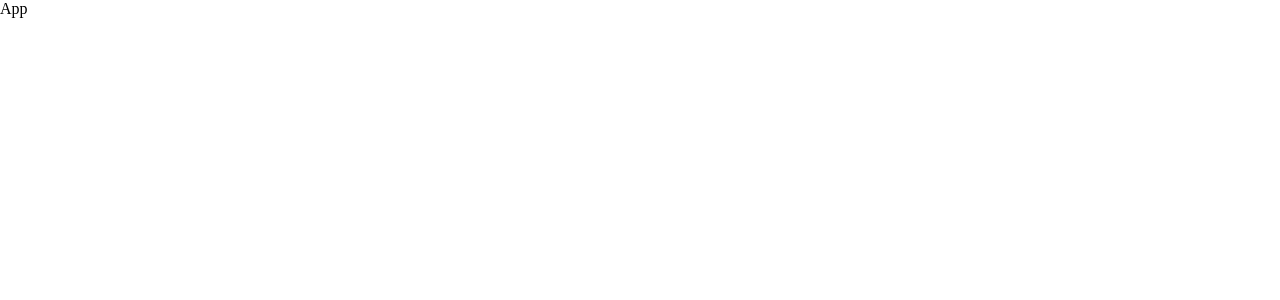
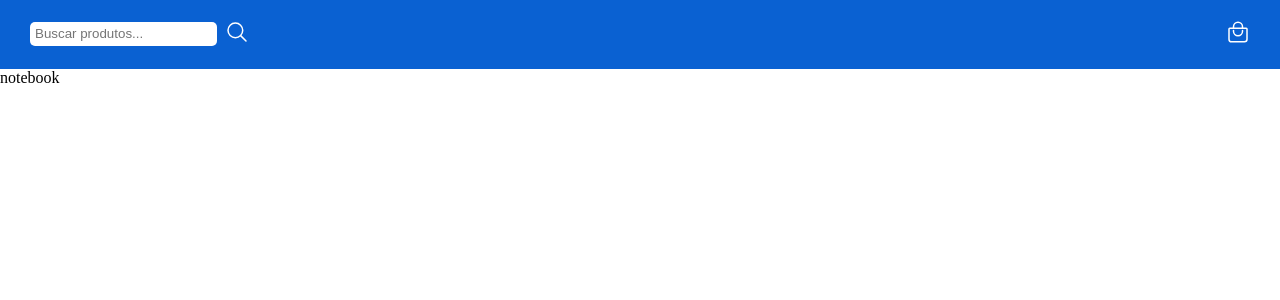
Before and after one commit to carlosEduardDev/Ecommerce-Livre, a React (Vite) app: page / in a window 1280 px wide. Shown: the top 300 px of the page. Built offline with nearby package versions, Linux system fonts and the light colour scheme.

Commit message:
feat(header):added page header and its styles; Added active product search status

```diff
--- a/index.html
+++ b/index.html
@@ -1,5 +1,5 @@
 <!doctype html>
-<html lang="en">
+<html lang="pt-BR">
   <head>
     <meta charset="UTF-8" />
     <meta name="viewport" content="width=device-width, initial-scale=1.0" />
--- a/src/App.tsx
+++ b/src/App.tsx
@@ -1,9 +1,16 @@
-import React from 'react'
+import React from "react";
+import Header from "./Components/Header/Header";
+import { useSelector } from "react-redux";
+import { reduceSearch } from "./Interfaces/Interfaces";
 
 const App = () => {
+  const search = useSelector((state: reduceSearch) => state.search);
   return (
-    <div>App</div>
-  )
-}
+    <main>
+      <Header />
+      <p>{search}</p>
+    </main>
+  );
+};
 
-export default App
+export default App;
--- /dev/null
+++ b/src/Components/Header/Header.module.css
@@ -0,0 +1,31 @@
+.header {
+  display: flex;
+  justify-content: space-between;
+  background-color: var(--primary-color);
+  height: 4.3rem; /* 70px */
+  padding: 20px 30px;
+  color: var(--white);
+}
+
+.header__search-form {
+  display: flex;
+  gap: 0.5rem;
+  align-items: center;
+  button {
+    background-color: transparent;
+    border: none;
+    color: currentColor;
+  }
+}
+
+.header__input {
+  outline: none;
+  padding: 5px;
+  height: 24px;
+  border-radius: 5px;
+  border: none;
+  &:hover {
+    box-shadow: 1px 2px 10px 1px
+      color-mix(in hsl, var(--primary-color), 40% var(--white));
+  }
+}
--- /dev/null
+++ b/src/Components/Header/Header.tsx
@@ -0,0 +1,37 @@
+import React from "react";
+import styles from "./Header.module.css";
+import { IoBagHandleOutline, IoSearchOutline } from "react-icons/io5";
+import { useDispatch } from "react-redux";
+import { wordsearch } from "../../Store/search";
+
+const Header = () => {
+  const dispatch = useDispatch();
+  const [searchValue, setSearchValue] = React.useState("");
+
+  const handleSubmit = (event: React.FormEvent<HTMLFormElement>) => {
+    event.preventDefault();
+    dispatch(wordsearch(searchValue));
+  };
+
+  return (
+    <header className={styles.header}>
+      <search>
+        <form className={styles["header__search-form"]} onSubmit={handleSubmit}>
+          <input
+            type="text"
+            id="search-value"
+            className={styles.header__input}
+            placeholder="Buscar produtos..."
+            onChange={({ target }) => setSearchValue(target.value)}
+          />
+          <button>
+            <IoSearchOutline />
+          </button>
+        </form>
+      </search>
+      <IoBagHandleOutline />
+    </header>
+  );
+};
+
+export default Header;
--- /dev/null
+++ b/src/Interfaces/Interfaces.tsx
@@ -0,0 +1,3 @@
+export interface reduceSearch {
+  search: string;
+}
--- a/src/index.css
+++ b/src/index.css
@@ -1,3 +1,10 @@
+/* vars */
+:root {
+  --primary-color: rgb(10, 97, 210);
+  --white: rgb(255, 255, 255);
+}
+
+/* reset css */
 * {
   margin: 0;
   padding: 0;
@@ -5,6 +12,15 @@
   box-sizing: inherit;
 }
 
+/* padroniza icons size */
+
+svg {
+  width: 24px;
+  height: 24px;
+  color: currentColor;
+  cursor: pointer;
+}
+
 html {
   box-sizing: border-box;
 }
--- a/src/main.tsx
+++ b/src/main.tsx
@@ -3,7 +3,7 @@ import ReactDOM from "react-dom/client";
 import App from "./App.tsx";
 import "./index.css";
 import { Provider } from "react-redux";
-import store from "./store/configureStore.tsx";
+import store from "./Store/configureStore.tsx";
 
 ReactDOM.createRoot(document.getElementById("root")!).render(
   <React.StrictMode>
--- a/src/store/configureStore.tsx
+++ b/src/store/configureStore.tsx
@@ -1,8 +1,8 @@
 import { configureStore } from "@reduxjs/toolkit";
-import count from './count'
+import search from './search.tsx'
 
 const store = configureStore({
-  reducer: count
+  reducer: search
 });
 
 export default store;
--- a/src/store/count.tsx
+++ /dev/null
@@ -1,12 +0,0 @@
-import { createSlice } from "@reduxjs/toolkit";
-
-const slice = createSlice({
-  name: "count",
-  initialState: 0,
-  reducers: {
-    increment: (state) => state + 1,
-  },
-});
-
-export default slice.reducer;
-export const {increment} = slice.actions;
--- /dev/null
+++ b/src/store/search.tsx
@@ -0,0 +1,14 @@
+import { createSlice } from "@reduxjs/toolkit";
+
+const slice = createSlice({
+  name: "search",
+  initialState: { search: "notebook" },
+  reducers: {
+    wordsearch(state, action) {
+      state.search = action.payload;
+    },
+  },
+});
+
+export default slice.reducer;
+export const { wordsearch } = slice.actions;
```
